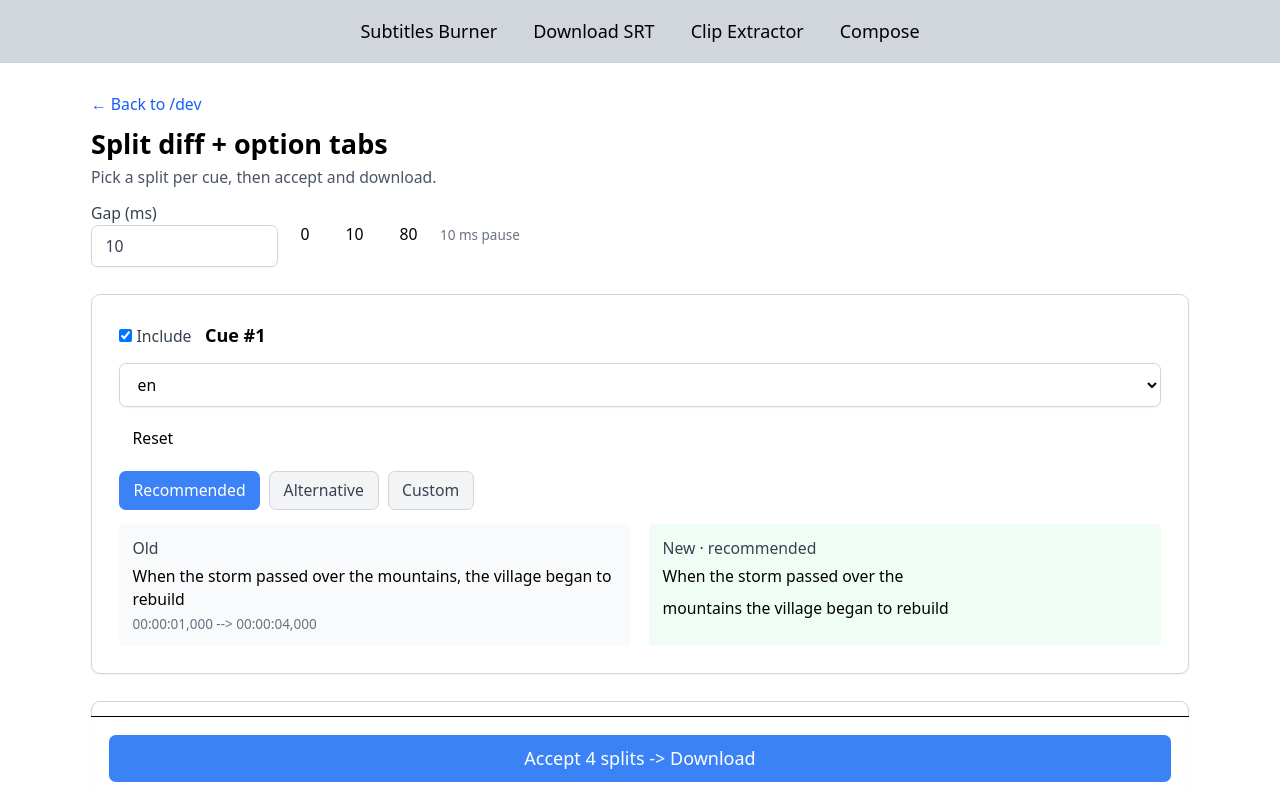
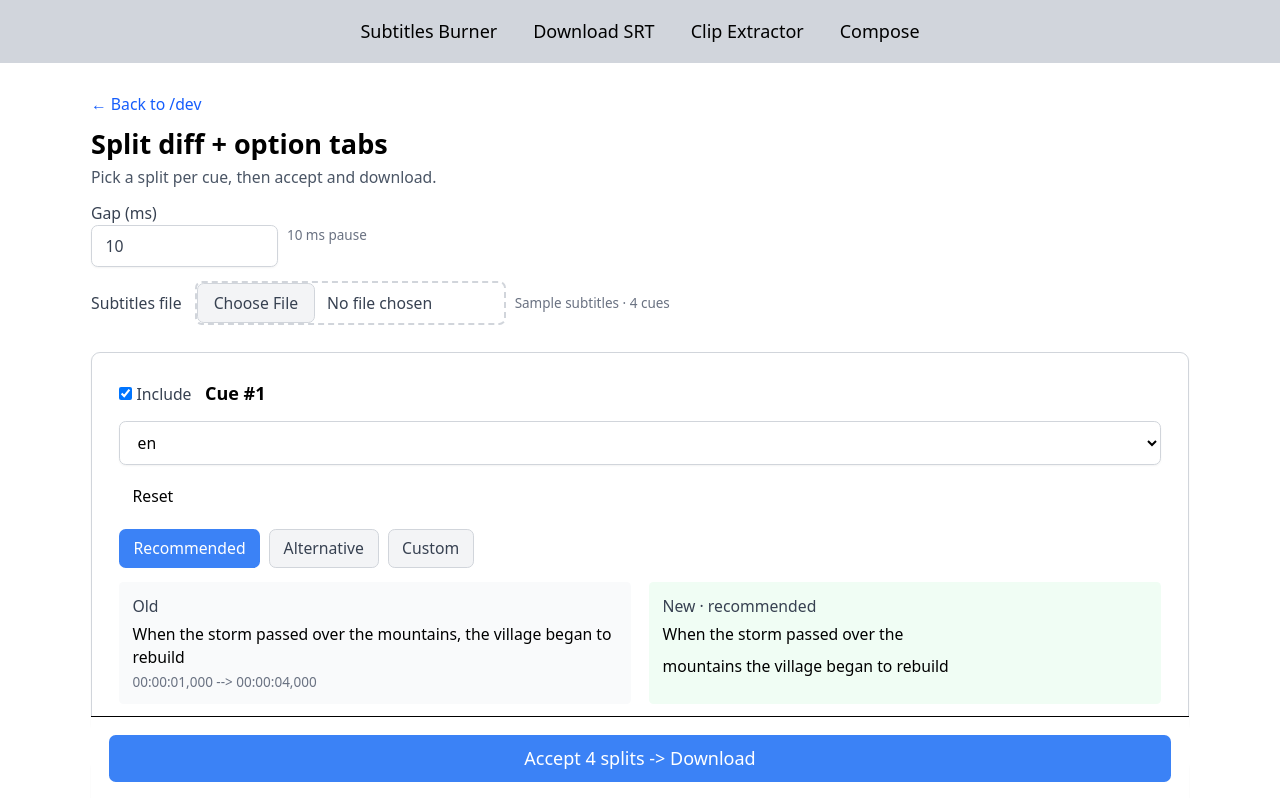
Before and after one commit to BurnySc2/burn-subtitles-web, a SvelteKit app: page /dev/split-diff-tabs in a window 1280 px wide. Shown: the top 798 px of the page. Built offline with nearby package versions, Linux system fonts and the light colour scheme.

Commit message:
Add subtitle file uploads to split prototype

```diff
--- a/src/routes/dev/split-diff-tabs/+page.svelte
+++ b/src/routes/dev/split-diff-tabs/+page.svelte
@@ -1,25 +1,63 @@
 <script lang="ts">
 import { onDestroy } from "svelte"
-import { format_srt_timestamp, parse_srt, type SubtitleCue } from "$lib/media/compose-subtitles"
+import {
+    format_srt_timestamp,
+    parse_srt,
+    type SubtitleCue,
+    SubtitleError,
+    validate_srt,
+} from "$lib/media/compose-subtitles"
 import { CUE_LOCALES, preview_parts, SAMPLE_LOCALES, SAMPLE_SRT, type TabKind } from "$lib/media/split-prototype"
-import { clamp_gap, DEFAULT_GAP_MS, GAP_PRESETS, split_times } from "$lib/media/split-timing"
+import { clamp_gap, DEFAULT_GAP_MS, split_times } from "$lib/media/split-timing"
 
 const TABS: Array<{ kind: TabKind; label: string }> = [
     { kind: "recommended", label: "Recommended" },
     { kind: "alternative", label: "Alternative" },
     { kind: "custom", label: "Custom" },
 ]
-const cues: SubtitleCue[] = parse_srt(SAMPLE_SRT)
+const initial_cues = parse_srt(SAMPLE_SRT)
+let cues = $state<SubtitleCue[]>(initial_cues)
+let file_name = $state("Sample subtitles")
+let upload_error = $state("")
 let selected_tab = $state<Record<number, TabKind>>({})
 let custom_text = $state<Record<number, string>>({})
 let custom_parts = $state<Record<number, string[]>>({})
 let custom_error = $state<Record<number, string>>({})
-let included = $state<Record<number, boolean>>(Object.fromEntries(cues.map((cue) => [cue.index, true])))
+let included = $state<Record<number, boolean>>(Object.fromEntries(initial_cues.map((cue) => [cue.index, true])))
 let cue_locale = $state<Record<number, string>>({ ...CUE_LOCALES })
 let result_url = $state<string | null>(null)
 let gap_ms = $state<number>(DEFAULT_GAP_MS)
 let included_count = $derived(cues.filter((cue) => included[cue.index] !== false).length)
 const tab_of = (index: number): TabKind => selected_tab[index] ?? "recommended"
+async function handle_srt_upload(event: Event) {
+    const input = event.currentTarget as HTMLInputElement
+    const file = input.files?.[0]
+    if (!file) {
+        return
+    }
+    try {
+        const text = await file.text()
+        const validation = validate_srt(text)
+        if (!validation.valid) {
+            upload_error = validation.errors.join("\n")
+            return
+        }
+        const next = parse_srt(text)
+        cues = next
+        selected_tab = {}
+        custom_text = {}
+        custom_parts = {}
+        custom_error = {}
+        included = Object.fromEntries(next.map((cue) => [cue.index, true]))
+        cue_locale = Object.fromEntries(next.map((cue) => [cue.index, CUE_LOCALES[cue.index] ?? "en"]))
+        file_name = file.name
+        upload_error = ""
+    } catch (error) {
+        upload_error = error instanceof SubtitleError ? error.message : `Could not read ${file.name}`
+    } finally {
+        input.value = ""
+    }
+}
 function preview_for(cue: SubtitleCue): string[] {
     if (included[cue.index] === false) {
         return [cue.text]
@@ -98,16 +136,28 @@ onDestroy(() => result_url && URL.revokeObjectURL(result_url))
                 class="w-20 rounded border p-1"
             >
         </label>
-        {#each GAP_PRESETS as preset (preset)}
-            <button
-                class="btn btn-sm"
-                onclick={() => { gap_ms = preset }}
-            >
-                {preset}
-            </button>
-        {/each}
         <span class="text-xs text-gray-500">{gap_ms} ms pause</span>
     </div>
+    <div class="mt-3 flex flex-wrap items-center gap-2">
+        <label class="text-sm">
+            Subtitles file
+            <input
+                type="file"
+                accept=".srt,.vtt,text/plain"
+                onchange={handle_srt_upload}
+                class="ml-2 text-sm"
+            >
+        </label>
+        <span class="text-xs text-gray-500">{file_name} · {cues.length} cues</span>
+    </div>
+    {#if upload_error}
+        <p
+            role="alert"
+            class="mt-2 whitespace-pre-line text-sm text-red-600"
+        >
+            {upload_error}
+        </p>
+    {/if}
     {#each cues as cue (cue.index)}
         {@const tab = tab_of(cue.index)}
         {@const preview = preview_for(cue)}
```
